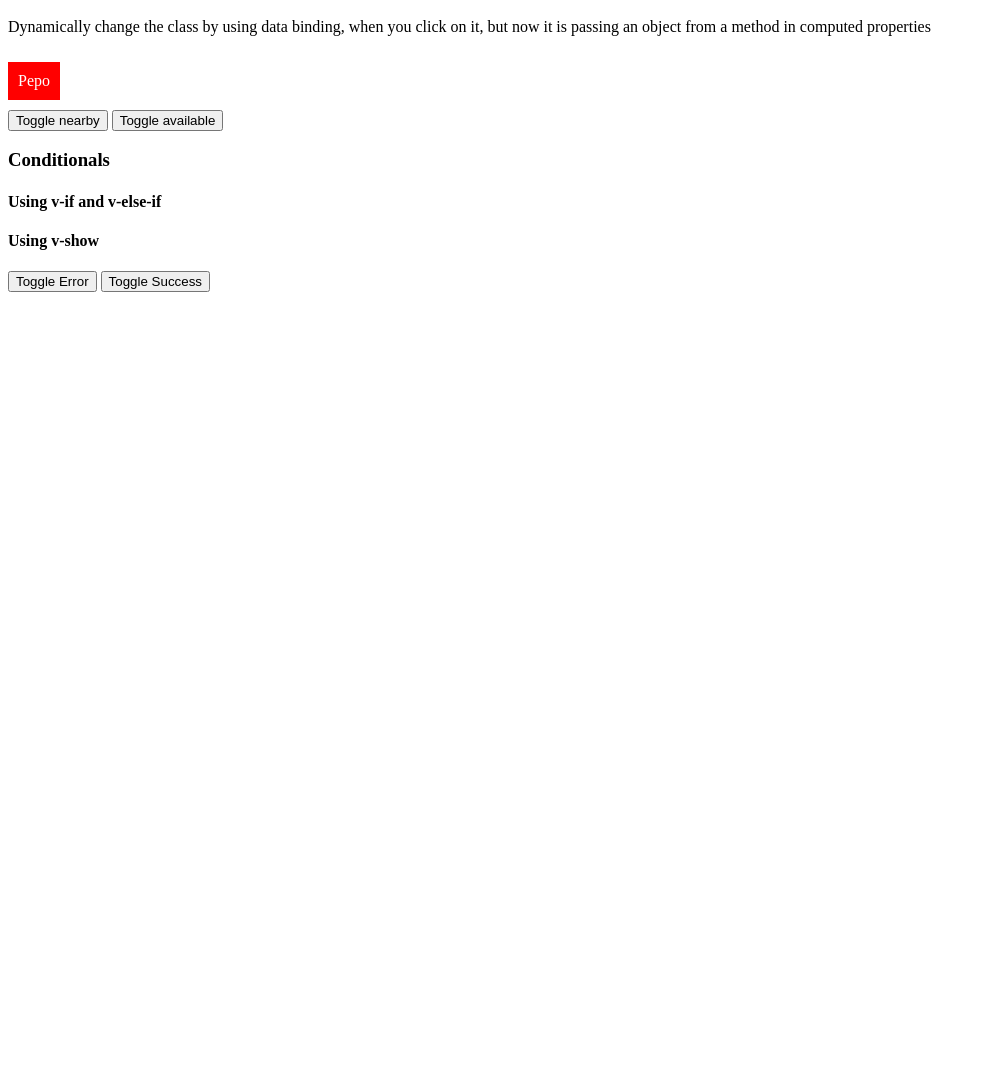
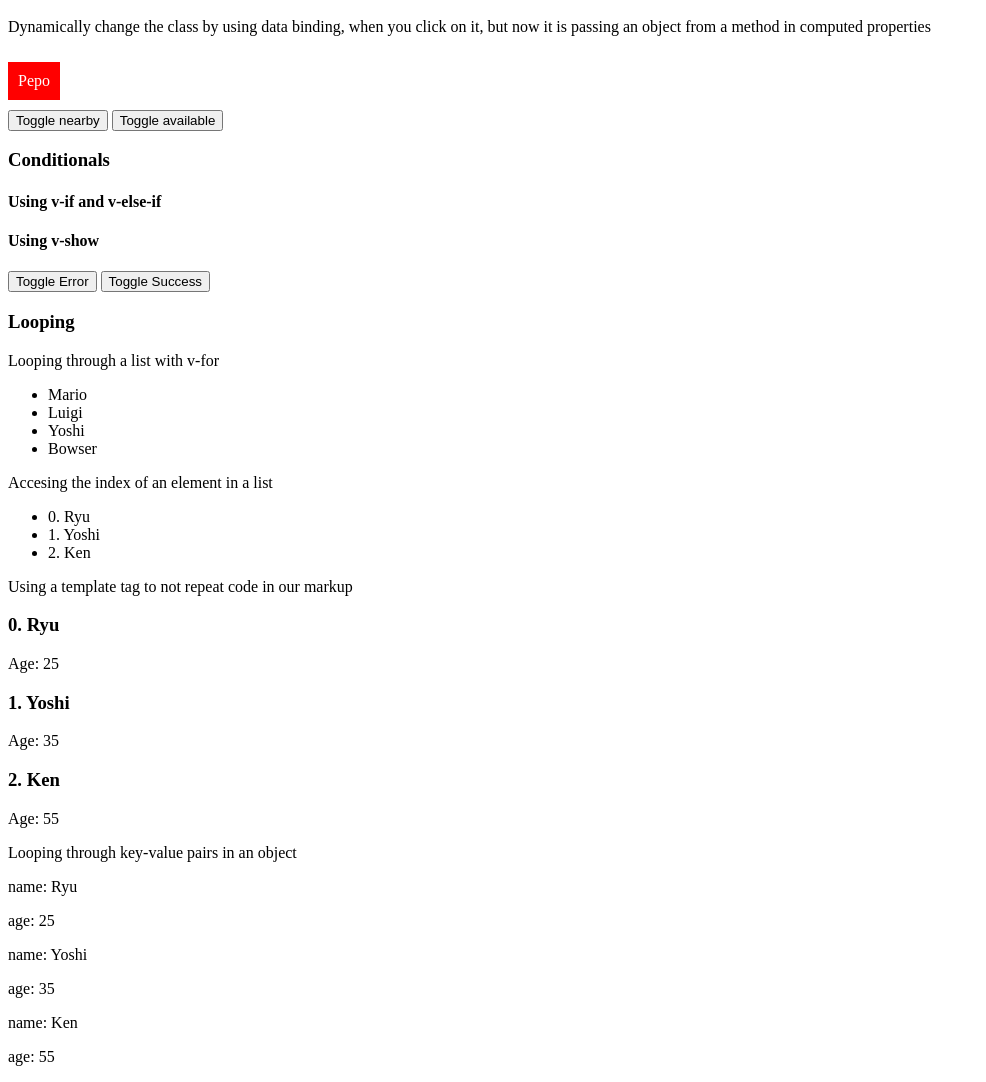
Before and after one commit to elpepebenitez/VueJSTutorial, a plain HTML site: page index.html in a window 1280 px wide. Shown: the part 1824-2906 px from the top of the page, without its empty margins (0-986 px from the left). Before the commit the page ends 2124 px from the top, so only its background shows below. Drawn offline with nearby package versions, Linux system fonts and the light colour scheme.

Commit message:
Learned about looping with v-for

```diff
--- a/app.js
+++ b/app.js
@@ -13,6 +13,12 @@ new Vue({
         nearby: false,
         success: false,
         error: false,
+        characters: ['Mario', 'Luigi', 'Yoshi', 'Bowser'],
+        ninjas: [
+            {name: 'Ryu', age: 25},
+            {name: 'Yoshi', age: 35},
+            {name: 'Ken', age: 55}
+        ],
     },
     methods: {
 		greet: function(time){
--- a/index.html
+++ b/index.html
@@ -92,8 +92,26 @@
             <button v-on:click="error = !error">Toggle Error</button>
             <button v-on:click="success = !success">Toggle Success</button>
 
-
-
+            <h3>Looping</h3>
+            <p>Looping through a list with v-for</p>
+            <ul>
+                <li v-for="character in characters">{{character}}</li>
+            </ul>
+            <p>Accesing the index of an element in a list</p>
+            <ul>
+                <li v-for="(ninja, index) in ninjas">{{index}}. {{ninja.name}}</li>
+            </ul>
+            <p>Using a template tag to not repeat code in our markup</p>
+            <template v-for="(ninja, index) in ninjas">
+                <h3>{{index}}. {{ninja.name}}</h3>
+                <p>Age: {{ninja.age}}</p>
+            </template>
+            <p>Looping through key-value pairs in an object</p>
+            <template v-for="ninja in ninjas">
+                <div v-for="(val, key) in ninja">
+                    <p>{{key}}: {{val}}</p>
+                </div>
+            </template>
         </div>
 
 
```
